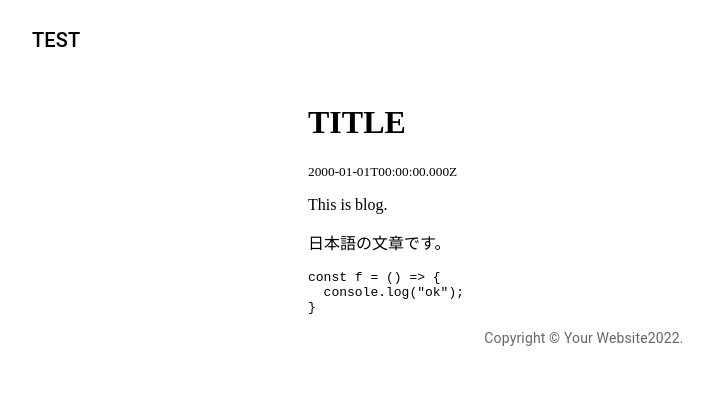
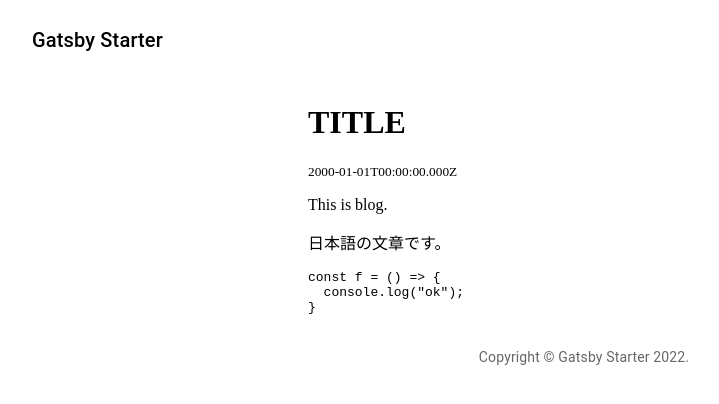
Before and after one commit to nanda-ro/gatsby-starter, a Gatsby site: page /blog/my-first-post/ in a window 1280 px wide. Shown: the whole page, without its empty margins (56-775 px from the left). Built offline with nearby package versions, Linux system fonts and the light colour scheme; Gatsby itself is replaced by a stand-in of ours; some packages are replaced by stand-ins of ours; code samples lack their colours.

Commit message:
update header and footer

```diff
--- a/src/components/Copyright.js
+++ b/src/components/Copyright.js
@@ -1,11 +1,24 @@
 import React from 'react';
-import Typography from '@mui/material/Typography';
+import { useStaticQuery, graphql } from "gatsby";
+import { Typography } from '@mui/material';
 
 const Copyright = () => {
+  const data = useStaticQuery(graphql`
+    query CopyrightQuery {
+      site {
+        siteMetadata {
+          title
+        }
+      }
+    }
+  `);
+  const { title } = data.site.siteMetadata;
+
   return (
     <Typography variant="body2" color="text.secondary" align="center">
       {'Copyright © '}
-        Your Website
+        {title}
+      {' '}
       {new Date().getFullYear()}
       {'.'}
     </Typography>
--- /dev/null
+++ b/src/components/Footer.js
@@ -0,0 +1,13 @@
+import React from 'react';
+import Copyright from './Copyright';
+import { Container } from '@mui/material';
+
+const Footer = () => {
+  return (
+    <Container>
+      <Copyright/>
+    </Container>
+  );
+};
+
+export default Footer;
--- a/src/components/header.js
+++ b/src/components/header.js
@@ -1,12 +1,24 @@
 import React from 'react';
-import { AppBar, Toolbar, Typography, Container } from '@mui/material';
+import { useStaticQuery, graphql } from "gatsby";
+import { AppBar, Container, Toolbar, Typography } from '@mui/material';
 
 const Header = () => {
+  const data = useStaticQuery(graphql`
+    query HeaderQuery {
+      site {
+        siteMetadata {
+          title
+        }
+      }
+    }
+  `);
+  const { title } = data.site.siteMetadata;
+
   return (
     <AppBar position="static" color="transparent" elevation="0">
       <Container>
         <Toolbar>
-                <Typography variant="h6" color="inherit" component="div">TEST</Typography>
+          <Typography variant="h6" color="inherit" component="div">{title}</Typography>
         </Toolbar>
       </Container>
     </AppBar>
--- a/src/pages/blog.js
+++ b/src/pages/blog.js
@@ -2,7 +2,7 @@ import React from "react"
 import { graphql } from "gatsby"
 import { Box, Container } from '@mui/material';
 import Header from '../components/Header';
-import Copyright from '../components/Copyright';
+import Footer from '../components/Footer';
 
 export default function Blog({ data }) {
   const { posts } = data.blog
@@ -20,9 +20,9 @@ export default function Blog({ data }) {
           <p>{post.node.excerpt}</p>
         </article>
       ))}
-          <Copyright />
         </Box>
       </Container>
+      <Footer />
     </Container>
   );
 };
--- a/src/templates/blog-post.js
+++ b/src/templates/blog-post.js
@@ -4,7 +4,7 @@ import { MDXProvider } from "@mdx-js/react";
 import { MDXRenderer } from "gatsby-plugin-mdx";
 import { Box, Container, Typography } from '@mui/material';
 import Header from '../components/Header';
-import Copyright from '../components/Copyright';
+import Footer from '../components/Footer';
 import * as styles from './blog-post.module.css';
 
 export default function BlogPost({ data }) {
@@ -22,9 +22,9 @@ export default function BlogPost({ data }) {
             <MDXRenderer>{post.body}</MDXRenderer>
           </MDXProvider>
         </div>
-        <Copyright />
         </Box>
       </Container>
+      <Footer/>
     </Container>
   );
 };
```
Also changed, not shown: src/pages/index.js (+2 -9 lines). Lines whose indentation alone changed are shown as unchanged.
